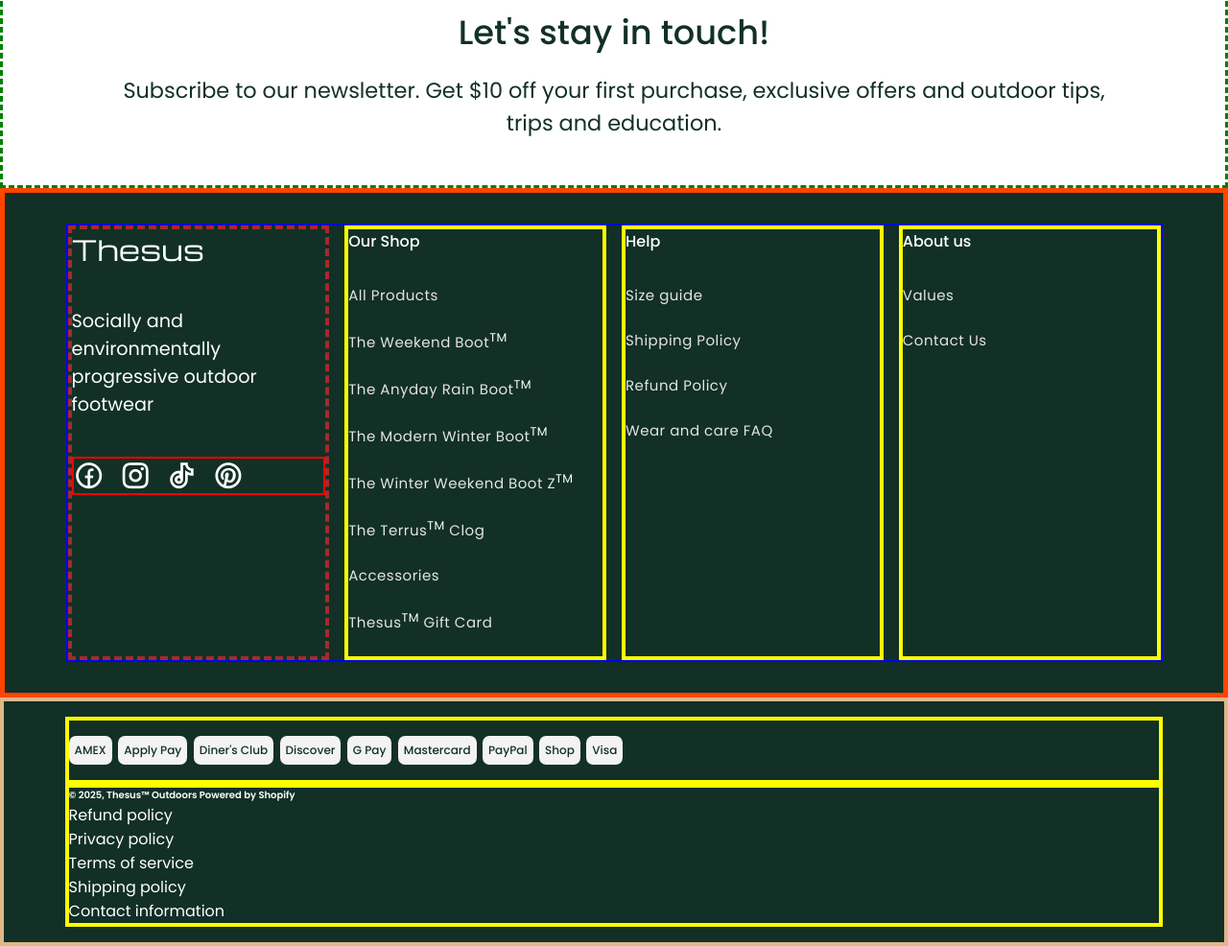
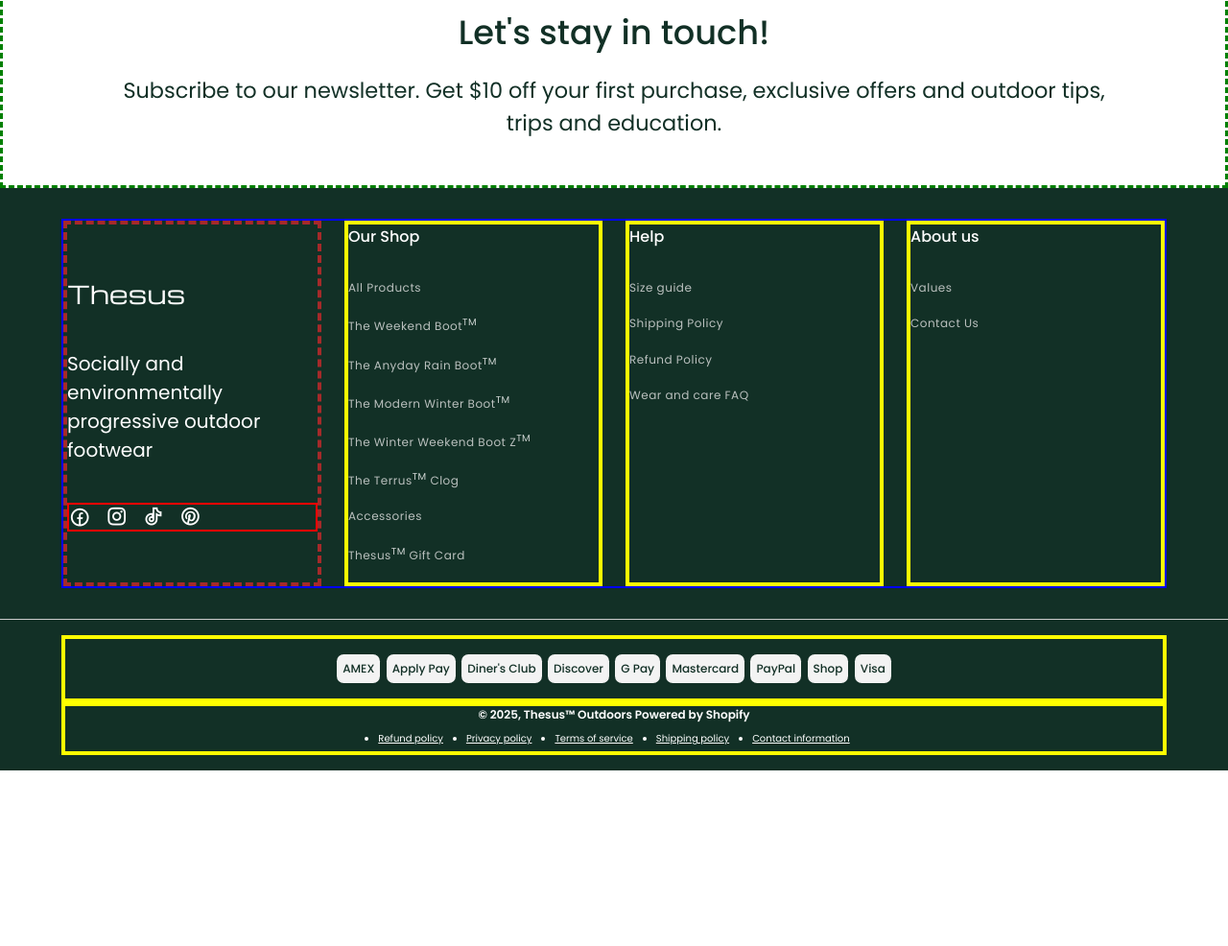
Before and after one commit to Aritgon/Thesus-shoe-website-mockup, a plain HTML site: page index.html in a window 1280 px wide. Shown: the part 6449-7435 px from the top of the page at 96% size. After the commit the page ends 7252 px from the top, so only its background shows below. Drawn offline with nearby package versions, Linux system fonts and the light colour scheme.

Commit message:
whole website building finished

```diff
--- a/index.html
+++ b/index.html
@@ -364,11 +364,13 @@
          <!-- footer content bottom wrapper -->
          <div class="footer__copyright">
             <p>&copy; 2025, Thesus™ Outdoors Powered by Shopify</p>
+            <ul class="policy-list">
             <li>Refund policy</li>
             <li>Privacy policy</li>
             <li>Terms of service</li>
             <li>Shipping policy</li>
             <li>Contact information</li>
+            </ul>
          </div>
 
      </footer>
--- a/style.css
+++ b/style.css
@@ -410,7 +410,7 @@ body {
         display: flex;
         justify-content: space-between;
         align-items: center;
-        font-size: clamp(8px, 6px + 2vw, 18px);
+        font-size: clamp(4px, 8px + 2vw, 18px);
         border: none;
         border-top: 1px solid var(--def-font-color);
         background: #e4e4e4;
@@ -607,7 +607,7 @@ body {
 .footer-section {
     width: 100%;
     height: auto;
-    border: 5px solid orangered;
+    /* border: 5px solid orangered; */
     padding: 2em 0;
     background-color: #123026;
 
@@ -617,24 +617,25 @@ body {
         max-width: 90%;
         display: grid;
         grid-template-columns: repeat(auto-fit, minmax(180px, 1fr));
-        gap: 1em;
+        gap: 1.5em;
 
 
         & .footer-block__brand-info {
             border: 4px dashed brown;
             display: flex;
+            justify-content: center;
             flex-direction: column;
             gap: 2.5em;
 
             & :nth-child(1) {
-                font-size: clamp(1em, 1.3em + 2vw, 1.8em);
+                font-size: clamp(1em, 1.2em + 2vw, 1.6em);
                 font-weight: 500;
                 font-family: "Michroma", sans-serif;
                 color: var(--footer-font-color);
             }
 
             & :nth-child(2) {
-                font-size: clamp(0.8em, 0.8em + 2vw, 1.2em);
+                font-size: clamp(0.8em, 1em + 2vw, 1.25em);
                 color: var(--footer-font-color);
             }
 
@@ -646,7 +647,7 @@ body {
                 gap: 1em;
 
                 & li {
-                    font-size: clamp(6px, 10px + 2vw, 18px);
+                    font-size: clamp(6px, 10px + 2vw, 14px);
                 }
             }
         }
@@ -663,10 +664,11 @@ body {
             & li {
                 color: #e4e4e4;
                 list-style-type: none;
-                font-size: clamp(6px, 7px + 2vw, 15px);
+                font-size: clamp(5px, 8px + 2vw, 12px);
                 letter-spacing: 0.5px;
                 padding: 0 0 1.6em;
-
+                opacity: 0.8;
+                cursor: pointer;
             }
 
             & sup {
@@ -686,9 +688,10 @@ body {
             & li {
                 color: #e4e4e4;
                 list-style-type: none;
-                font-size: clamp(6px, 7px + 2vw, 15px);
+                font-size: clamp(5px, 8px + 2vw, 12px);
                 letter-spacing: 0.5px;
                 padding: 0 0 1.6em;
+                opacity: 0.8;
 
             }
 
@@ -710,9 +713,10 @@ body {
             & li {
                 color: #e4e4e4;
                 list-style-type: none;
-                font-size: clamp(6px, 7px + 2vw, 15px);
+                font-size: clamp(5px, 8px + 2vw, 12px);
                 letter-spacing: 0.5px;
                 padding: 0 0 1.6em;
+                opacity: 0.8;
 
             }
 
@@ -727,7 +731,7 @@ body {
     background: #123026;
     width: 100%;
     height: auto;
-    border: 4px solid burlywood;
+    border-top: 0.5px solid #ccc;
     padding: 1em 0;
 
     & .footer__logo {
@@ -735,6 +739,7 @@ body {
         max-width: 90%;
         border: 4px solid yellow;
         display: flex;
+        justify-content: center;
         flex-wrap: wrap;
         gap: 0.4em;
         padding: 1em 0;
@@ -742,7 +747,7 @@ body {
         & li {
             border-radius: 0.6em;
             list-style-type: none;
-            font-size: clamp(4px, 6px + 2vw, 12px);
+            font-size: clamp(7px, 10px + 1vw, 12px);
             padding: 0.5em;
             background: #f3f3f3;
             color: #123026;
@@ -758,15 +763,27 @@ body {
         max-width: 90%;
 
         & p {
+            text-align: center;
             color: var(--footer-font-color);
             font-weight: 550;
-            font-size: clamp(6px, 6px + 2vw, 10px);
+            font-size: clamp(8px, 10px + 2vw, 12px);
+            padding: 0 0 0.7em;
         }
 
-        & li {
+        & ul {
+            /* border: 2px solid red; */
+            display: flex;
+            justify-content: center;
+            flex-wrap: wrap;
+            gap: 0 1.5em;
+
+            & li {
             color: var(--footer-font-color);
-            list-style-type: disc;
-            display: flex;
+            /* list-style-type: disc; */
+            text-decoration: underline;
+            font-size: clamp(7px, 8px + 2vw, 10px);
+            padding: 0 0 0.5em;
+        }
         }
     }
 }
```
